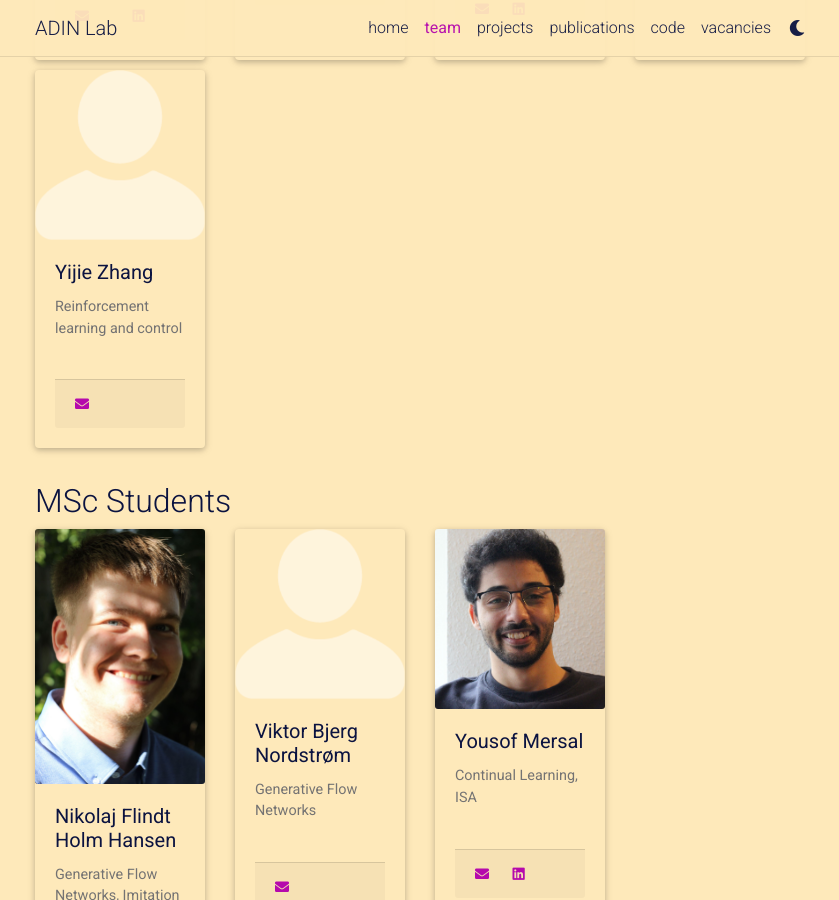
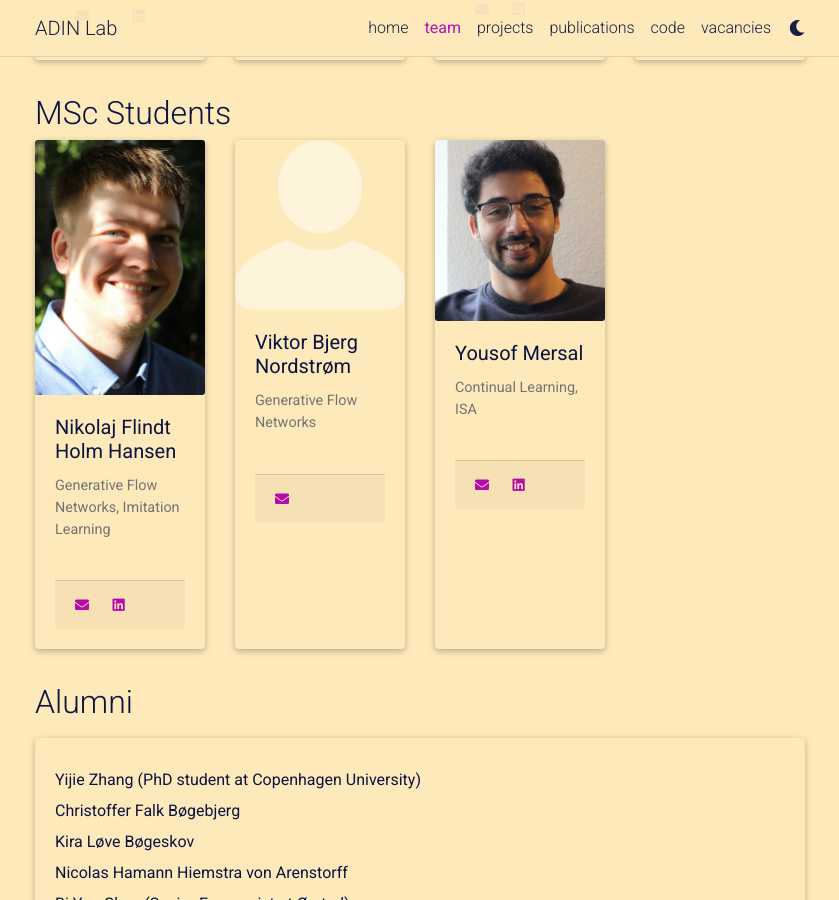
Before and after one commit to adinlab/adinlab.github.io, a Jekyll site: the page built from _pages/1_team.md, in a window 1280 px wide and 900 px high, scrolled down 1706 px. Shown: the whole window, without its empty margins (220-1059 px from the left). Built offline with Jekyll 4.4.1, drawn with Linux system fonts in a browser that asks for light colours; comment, search, counter and statistics services are not loaded; a style sheet for code colours, icons or effects is not loaded.

Commit message:
team update

```diff
--- a/_data/team.yml
+++ b/_data/team.yml
@@ -58,12 +58,6 @@ phds:
     research_areas: Continual Learning, Deep Learning, Machine Learning, Probabilistic Models
     thesis_title: Probabilistic State Space Modeling with Neural Processes
 
-  - name: Yijie Zhang
-    mail: yizh@di.ku.dk
-    research_areas: Reinforcement learning and control
-    webpage: https://sites.google.com/view/yijiezhang/home?pli=1
-    scholar: https://scholar.google.com/citations?user=HVR4014AAAAJ&hl=en
-
 
 mscs:
   - name: Viktor Bjerg Nordstrøm
@@ -89,6 +83,7 @@ mscs:
 #    research_areas: Bachelor project
 
 alumnis:
+  - name: Yijie Zhang (PhD student at Copenhagen University)
   - name: Christoffer Falk Bøgebjerg
   - name: Kira Løve Bøgeskov
   - name: Nicolas Hamann Hiemstra von Arenstorff
```
